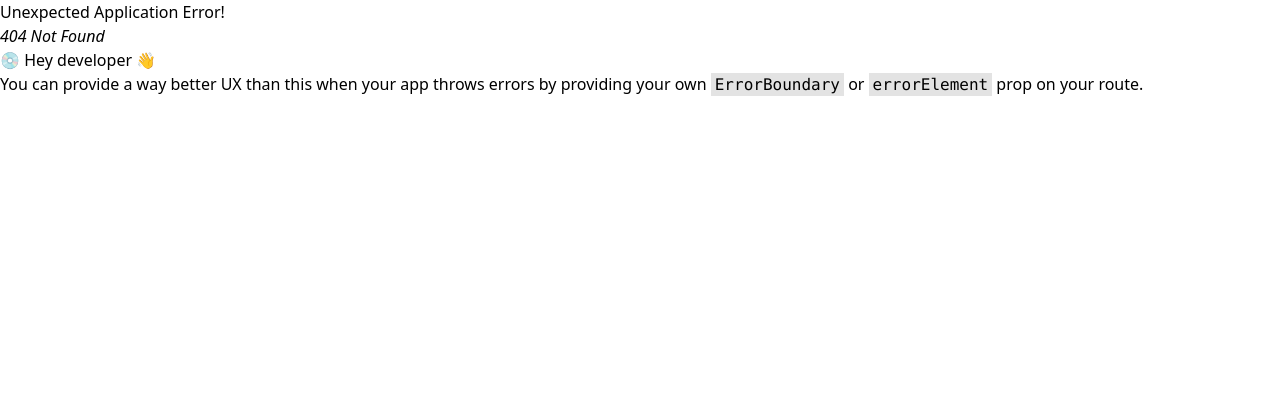
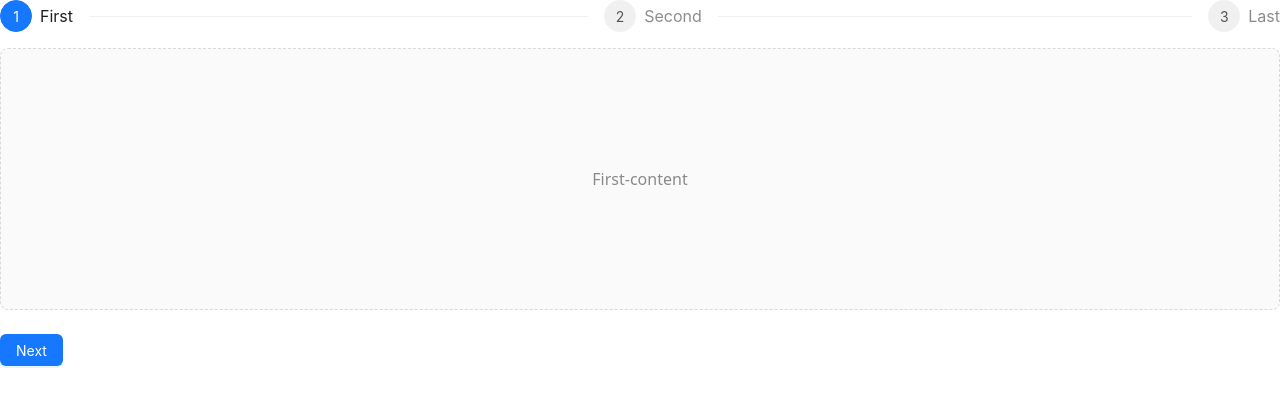
Before and after one commit to shariful10/DeCon, a React (Vite) app: page /step-page in a window 1280 px wide. Before the commit this address had no page. Shown: the top 406 px of the page. Built offline with nearby package versions, Linux system fonts and the light colour scheme.

Commit message:
try ant design

```diff
--- a/package.json
+++ b/package.json
@@ -11,6 +11,7 @@
   },
   "dependencies": {
     "@reduxjs/toolkit": "^2.2.5",
+    "antd": "^5.18.0",
     "react": "^18.2.0",
     "react-dom": "^18.2.0",
     "react-redux": "^9.1.2",
--- a/src/App.jsx
+++ b/src/App.jsx
@@ -1,8 +1,12 @@
 import { Outlet } from "react-router-dom";
+import Navbar from "./components/shared/Navbar";
 
 const App = () => {
   return (
     <>
+      <header>
+        <Navbar />
+      </header>
       <div className="min-h-[calc(100vh-124.297)]">
         <Outlet />
       </div>
--- a/src/components/shared/Navbar.jsx
+++ b/src/components/shared/Navbar.jsx
@@ -5,11 +5,22 @@ import { Link } from "react-router-dom";
 
 const Navbar = () => {
   return (
-		<div className="px-5 md:px-20 py-5">
+    <Container>
+      <div className="px-5 md:px-20 py-5 flex items-center justify-between">
         <Link to="/">
           <img src={logo} className="w-[120px]" alt="" />
         </Link>
+
+        <div>
+          <div>
+            <label htmlFor=""> Construction type </label>
+            <div className="size-9 rounded-full border border-green-600 bg-green-200 text-right !text-white">
+              <span className="text-right !text-white text-xl -right-1">✔</span>
             </div>
+          </div>
+        </div>
+      </div>
+    </Container>
   );
 };
 
--- a/src/pages/BuildingInfo.jsx
+++ b/src/pages/BuildingInfo.jsx
@@ -5,7 +5,6 @@ import Navbar from "../components/shared/Navbar";
 const BuildingInfo = () => {
   return (
     <>
-			<Navbar />
       <Container>
         <div className="w-full md:w-[70%] mx-auto">
           <h1 className="text-2xl font-semibold">Building information:</h1>
--- a/src/pages/ConstructionsType.jsx
+++ b/src/pages/ConstructionsType.jsx
@@ -1,5 +1,8 @@
+import { useState } from "react";
 import { useDispatch, useSelector } from "react-redux";
+import { Link } from "react-router-dom";
 import Container from "../components/container/Container";
+import Button from "../components/utils/Button";
 import { addConstructionType } from "../redux/features/constructionTypeSlice";
 
 export default function ConstructionsType() {
@@ -8,23 +11,53 @@ export default function ConstructionsType() {
     (state) => state.constructionType.construction_type
   );
 
-  console.log("constructionType -> ", constructionType);
+  console.log("constructionType ", constructionType);
 
   const handleType = (e) => {
-    console.log("type -> ", e);
+    // console.log("type -> ", e);
     dispatch(addConstructionType(e));
   };
 
   return (
     <Container>
-      <div className="flex justify-center items-center gap-10 h-screen w-full">
-        <p className="min-w-max">Select the construction type: </p>
+      <div className="flex justify-evenly items-center gap-10 h-screen w-full relative">
+        <div className="flex justify-evenly items-center gap-10 max-h-max w-full relative">
+          <p className="min-w-max">Select the construction type: </p>
 
-        <div className="flex flex-col gap-5 max-w-mix w-full">
-          <Button onClick={() => handleType("timber")}>Timber</Button>
-          <Button onClick={() => handleType("steel")}>Steel</Button>
-          <Button onClick={() => handleType("concrete")}>Concrete</Button>
-          <Button onClick={() => handleType("hybrid")}>Hybrid</Button>
+          <div className="flex flex-col gap-5 min-w-60">
+            <ButtonType
+              onClick={() => handleType("timber")}
+              active={constructionType === "timber"}
+            >
+              Timber
+            </ButtonType>
+            <ButtonType
+              onClick={() => handleType("steel")}
+              active={constructionType === "steel"}
+            >
+              Steel
+            </ButtonType>
+            <ButtonType
+              onClick={() => handleType("concrete")}
+              active={constructionType === "concrete"}
+            >
+              Concrete
+            </ButtonType>
+            <ButtonType
+              onClick={() => handleType("hybrid")}
+              active={constructionType === "hybrid"}
+            >
+              Hybrid
+            </ButtonType>
+          </div>
+
+          <div className="flex items-end max-h-max">
+            {constructionType && (
+              <Link to="#" className="absolute bottom-0 -translate-x-1/2">
+                <Button btnTitle="Next" />
+              </Link>
+            )}
+          </div>
         </div>
       </div>
     </Container>
@@ -32,11 +65,13 @@ export default function ConstructionsType() {
 }
 
 // select type of construction
-function Button({ children, onClick }) {
+function ButtonType({ children, onClick, active }) {
   return (
     <button
       onClick={onClick}
-      className="border border-black py-3 bg-red-100 max-w-40 text-center hover:bg-red-200 transition duration-300 ease-in-out"
+      className={`border border-black py-3 bg-red-100 max-w-40 text-center hover:bg-red-200 transition duration-300 ease-in-out ${
+        active && "border-2 font-bold"
+      }`}
     >
       {children}
     </button>
--- /dev/null
+++ b/src/pages/StepPage/StepPage.jsx
@@ -0,0 +1,72 @@
+import React, { useState } from "react";
+import { Button, message, Steps, theme } from "antd";
+const steps = [
+  {
+    title: "First",
+    content: "First-content",
+  },
+  {
+    title: "Second",
+    content: "Second-content",
+  },
+  {
+    title: "Last",
+    content: "Last-content",
+  },
+];
+
+export default function StepPage() {
+  const { token } = theme.useToken();
+  const [current, setCurrent] = useState(0);
+  const next = () => {
+    setCurrent(current + 1);
+  };
+  const prev = () => {
+    setCurrent(current - 1);
+  };
+  const items = steps.map((item) => ({
+    key: item.title,
+    title: item.title,
+  }));
+  const contentStyle = {
+    lineHeight: '260px',
+    textAlign: 'center',
+    color: token.colorTextTertiary,
+    backgroundColor: token.colorFillAlter,
+    borderRadius: token.borderRadiusLG,
+    border: `1px dashed ${token.colorBorder}`,
+    marginTop: 16,
+  };
+  return (
+    <>
+      <Steps current={current} items={items} />
+      <div style={contentStyle}>{steps[current].content}</div>
+      <div
+        style={{
+          marginTop: 24,
+        }}
+      >
+        {current < steps.length - 1 && (
+          <Button type="primary" onClick={() => next()}>
+            Next
+          </Button>
+        )}
+        {current === steps.length - 1 && (
+          <Button type="primary" onClick={() => message.success('Processing complete!')}>
+            Done
+          </Button>
+        )}
+        {current > 0 && (
+          <Button
+            style={{
+              margin: '0 8px',
+            }}
+            onClick={() => prev()}
+          >
+            Previous
+          </Button>
+        )}
+      </div>
+    </>
+  );
+};
--- a/src/redux/features/constructionTypeSlice.js
+++ b/src/redux/features/constructionTypeSlice.js
@@ -1,7 +1,7 @@
 import { createSlice } from "@reduxjs/toolkit";
 
 const initialState = {
-  construction_type: [],
+  construction_type: null,
 };
 
 export const constructionTypeSlice = createSlice({
--- a/src/routes/Routes.jsx
+++ b/src/routes/Routes.jsx
@@ -3,6 +3,7 @@ import ConstructionsType from "../pages/ConstructionsType";
 import BuildingInfo from "../pages/BuildingInfo";
 import Home from "../pages/Home";
 import { createBrowserRouter } from "react-router-dom";
+import StepPage from "../pages/StepPage/StepPage";
 
 export const router = createBrowserRouter([
   {
@@ -23,4 +24,8 @@ export const router = createBrowserRouter([
       },
     ],
   },
+  {
+    path: "/step-page",
+    element: <StepPage />,
+  },
 ]);
```
Also changed, not shown: 1 other file (tests, documents, lock files or other folders). Lines whose indentation alone changed are shown as unchanged.
